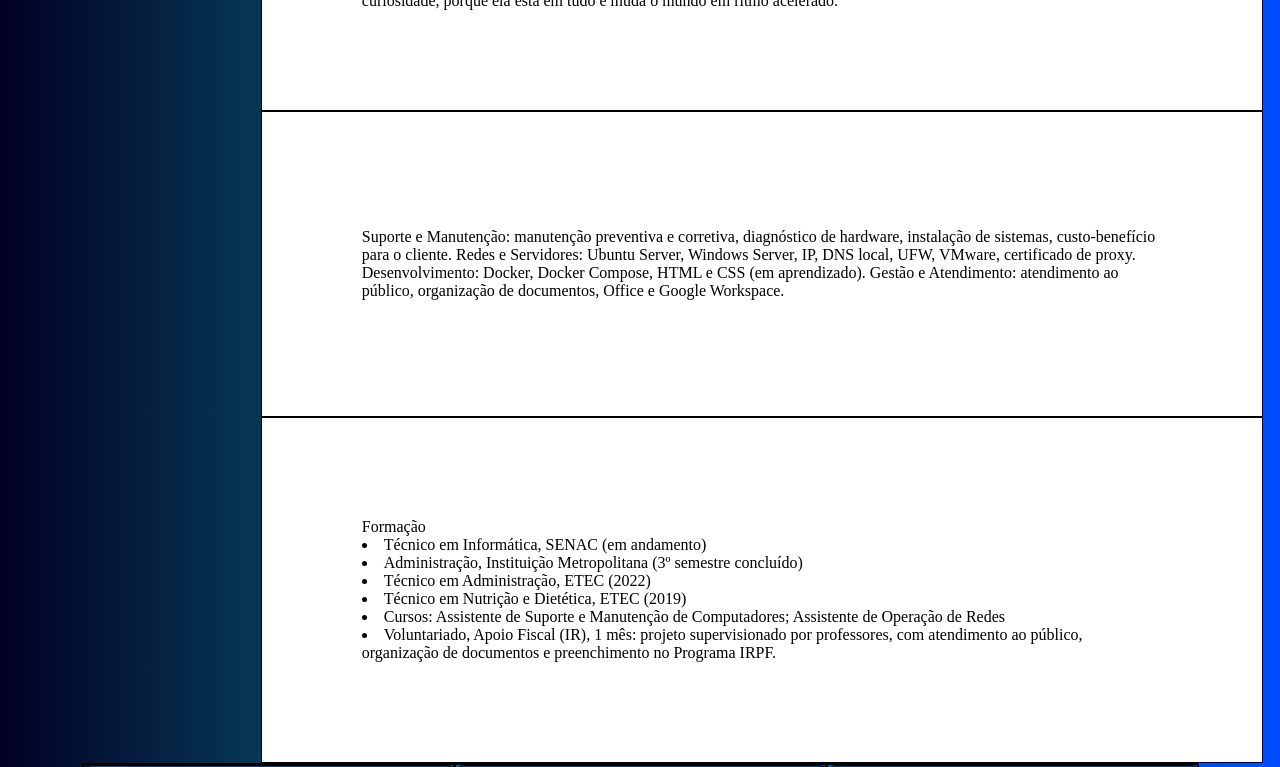
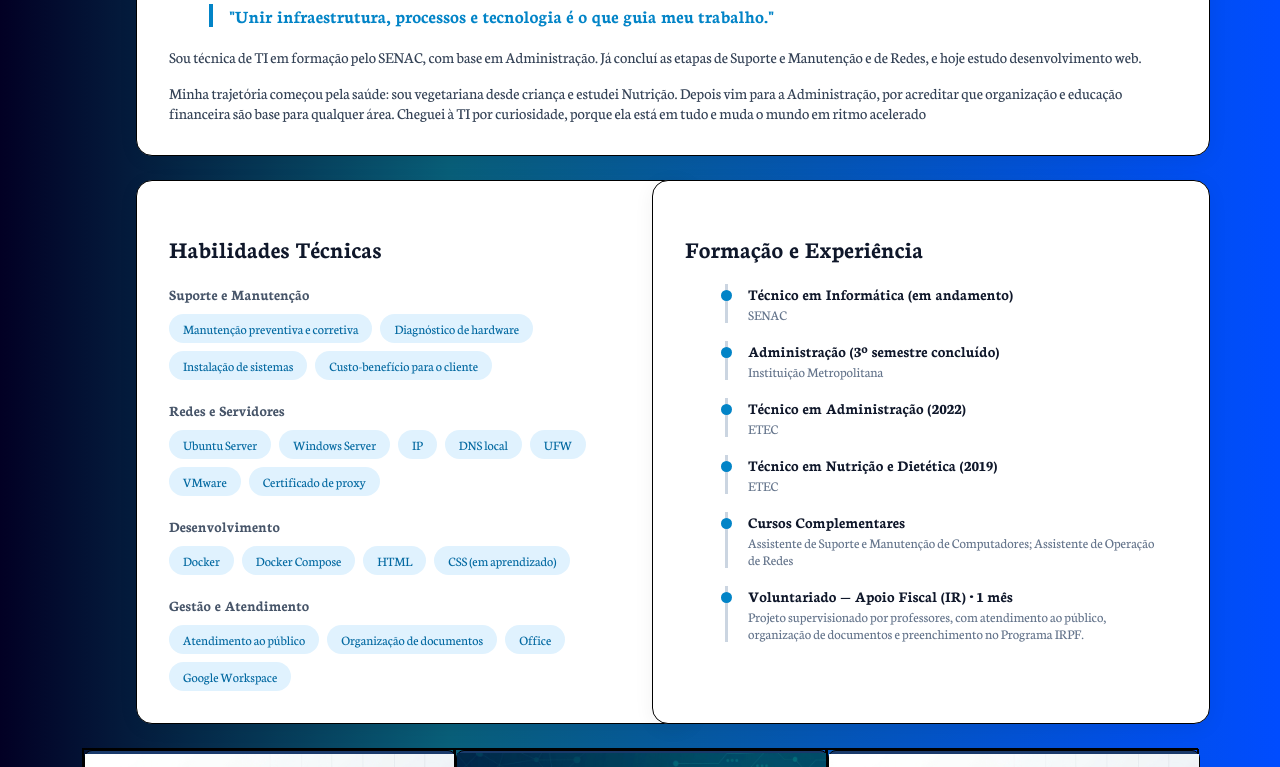
Before and after one commit to lilyrebecca89-svg/portif-lio, a plain HTML site: page index.html in a window 1280 px wide. Shown: the part 603-1370 px from the top of the page. Drawn offline with Linux system fonts and the light colour scheme; a web font is replaced by a local one.

Commit message:
Refactor layout and styles for improved structure and responsiveness; enhance 'Sobre Mim' and 'Habilidades' sections with new design elements

```diff
--- a/css/style.css
+++ b/css/style.css
@@ -8,6 +8,7 @@
 body{
   background: #020024;
 background: linear-gradient(90deg, rgba(2, 0, 36, 1) 0%, rgba(9, 95, 121, 1) 35%, rgba(0, 76, 255, 1) 100%);
+padding: 10%;
 }
 
 nav{
@@ -22,7 +23,9 @@ nav li{
 
 .conteiner{
     display: flex;
-    justify-content: center;
+        justify-content: center;
+        flex-direction: column;
+        align-items: center;
 
 }
 
@@ -44,9 +47,7 @@ nav li{
     height: 100px;
 }
 
-.main{
-    height: 600px;
-}
+
 
 .footer {
   display: flex;
@@ -130,10 +131,14 @@ hero{
 }
 .cartao{
   background-color: #fff;
-  margin: 0 20%;
-  padding: 100px;
+  /* margin: 0 20%; */
+  /* padding: 100px; */
   border: #000 1px solid;
-  width: 800px;
+  width: 100%;
+
+  font-family: "Neuton", serif;
+
+
 }
 /*
 #sobre{
@@ -206,3 +211,148 @@ nav a:hover {
   opacity: 0.7;
   text-decoration: underline;
 }
+
+@media screen and (min-width: 1100px){
+.conteiner{
+  display: flex;
+  justify-content: center;
+  flex-direction: row;
+
+}
+}
+/* Container Principal */
+.portfolio-container {
+  max-width: 1050px;
+  margin: 0 auto;
+  display: flex;
+  flex-direction: column;
+  gap: 24px;
+}
+
+/* Estilo dos Cartões */
+.cartao {
+  background-color: #ffffff;
+  border-radius: 16px;
+  padding: 32px;
+  box-shadow: 0 4px 20px rgba(15, 23, 42, 0.06);
+}
+
+.cartao h2 {
+  font-size: 1.5rem;
+  font-weight: 700;
+  color: #0f172a;
+  margin-bottom: 20px;
+}
+
+/* Seção Sobre Mim */
+.sobre-mim .destaque {
+  font-size: 1.15rem;
+  font-weight: 600;
+  color: #0284c7;
+  border-left: 4px solid #0284c7;
+  padding-left: 16px;
+  margin-bottom: 20px;
+}
+
+.sobre-mim p {
+  color: #334155;
+  margin-bottom: 14px;
+}
+
+.sobre-mim p:last-child {
+  margin-bottom: 0;
+}
+
+/* Grid de 2 Colunas (Habilidades e Formação) */
+.grid-duplo {
+  display: grid;
+  grid-template-columns: 1fr 1fr;
+  gap: 24px;
+}
+
+/* Habilidades e Tags */
+.grupo-habilidade {
+  margin-bottom: 20px;
+}
+
+.grupo-habilidade:last-child {
+  margin-bottom: 0;
+}
+
+.grupo-habilidade h3 {
+  font-size: 0.95rem;
+  font-weight: 600;
+  color: #475569;
+  margin-bottom: 10px;
+}
+
+.tags {
+  display: flex;
+  flex-wrap: wrap;
+  gap: 8px;
+}
+
+.tag {
+  background-color: #e0f2fe;
+  color: #0369a1;
+  font-size: 0.85rem;
+  font-weight: 500;
+  padding: 6px 14px;
+  border-radius: 999px;
+  transition: background-color 0.2s;
+}
+
+.tag:hover {
+  background-color: #bae6fd;
+}
+
+/* Lista de Formação (Linha do Tempo) */
+.lista-formacao {
+  list-style: none;
+  display: flex;
+  flex-direction: column;
+  gap: 18px;
+}
+
+.lista-formacao li {
+  position: relative;
+  padding-left: 20px;
+  border-left: 3px solid #cbd5e1;
+}
+
+/* Bolinha azul na linha do tempo */
+.lista-formacao li::before {
+  content: '';
+  position: absolute;
+  left: -7px;
+  top: 6px;
+  width: 11px;
+  height: 11px;
+  border-radius: 50%;
+  background-color: #0284c7;
+}
+
+.lista-formacao strong {
+  display: block;
+  font-size: 0.98rem;
+  font-weight: 600;
+  color: #0f172a;
+}
+
+.lista-formacao span {
+  display: block;
+  font-size: 0.88rem;
+  color: #64748b;
+  margin-top: 2px;
+}
+
+/* Responsividade para Celulares */
+@media (max-width: 768px) {
+  .grid-duplo {
+    grid-template-columns: 1fr;
+  }
+
+  .cartao {
+    padding: 24px;
+  }
+}
--- a/index.html
+++ b/index.html
@@ -6,82 +6,136 @@
   <meta name="viewport" content="width=device-width, initial-scale=1.0">
   <title>Document</title>
   <link rel="stylesheet" href="css/style.css">
+  <link rel="preconnect" href="https://fonts.googleapis.com">
+  <link rel="preconnect" href="https://fonts.gstatic.com" crossorigin>
+  <link
+    href="https://fonts.googleapis.com/css2?family=Arimo:ital,wght@0,400..700;1,400..700&family=Neuton:ital,wght@0,200;0,300;0,400;0,700;0,800;1,400&family=Sancreek&display=swap"
+    rel="stylesheet">
 
 </head>
 
 <body>
   <header>
-   <div class="atalhos"> <nav>
+    <div class="atalhos">
+      <nav>
         <li><a href="#hero" class="active">Início</a></li>
         <li><a href="#sobre" class="active">Sobre Mim</a></li>
         <li><a href="#habilidades" class="active">Habilidades</a></li>
         <li><a href="#projetos" class="active">Projetos</a></li>
         <li><a href="#contatos" class="active">Contatos</a> </li>
-    </nav> </div>
+      </nav>
+    </div>
 
-
-
-    <!-- <main>
-      <hero>
-      <div><img src="imagens/image_fd10b3d6.jpg" alt=""></div>
-      <main>
-   -->
-        <main>
+    <main class="portfolio-container">
       <section class="hero" id="hero">
         <div>
           <img src="imagens/image_fd10b3d6.jpg" alt="Banner Estudante de tecnologia - Prática e aprendizado em TI">
         </div>
       </section>
-</main>
 
 
+ <!-- Seção Sobre Mim -->
+    <section id="sobre" class="cartao sobre-mim">
+      <h2>Sobre mim</h2>
 
-      </hero>
+      <blockquote class="destaque">
+        "Unir infraestrutura, processos e tecnologia é o que guia meu trabalho."
+      </blockquote>
 
-      </hero>
-
-
-
-      <section id="sobre" class="cartao">Sobre mim
+      <p>
         Sou técnica de TI em formação pelo SENAC, com base em Administração. Já concluí as etapas de Suporte e
-        Manutenção e de Redes, e hoje estudo desenvolvimento web. Unir infraestrutura, processos e tecnologia é o que
-        guia meu trabalho.
-        Minha trajetória começou pela saúde: sou vegetariana desde criança e estudei Nutrição. Depois vim para a
-        Administração, por acreditar que organização e educação financeira são base para qualquer área. Cheguei à TI por
-        curiosidade, porque ela está em tudo e muda o mundo em ritmo acelerado.
-
-      </section>
-      <section id="habilidades" class="cartao">
-        <link rel="preconnect" href="https://fonts.googleapis.com">
-<link rel="preconnect" href="https://fonts.gstatic.com" crossorigin>
-<link href="https://fonts.googleapis.com/css2?family=Arimo:ital,wght@0,400..700;1,400..700&family=Sancreek&display=swap" rel="stylesheet">
-        <p>Suporte e Manutenção: manutenção preventiva e corretiva, diagnóstico de hardware, instalação de sistemas,
-          custo-benefício para o cliente.
-          Redes e Servidores: Ubuntu Server, Windows Server, IP, DNS local, UFW, VMware, certificado de proxy.
-          Desenvolvimento: Docker, Docker Compose, HTML e CSS (em aprendizado).
-          Gestão e Atendimento: atendimento ao público, organização de documentos, Office e Google Workspace.
+        Manutenção e de Redes, e hoje estudo desenvolvimento web.
+      </p>
+      <p>
+      Minha trajetória começou pela saúde: sou vegetariana desde criança e estudei Nutrição. Depois vim para a Administração, por acreditar que organização e educação financeira são base para qualquer área. Cheguei à TI por curiosidade, porque ela está em tudo e muda o mundo em ritmo acelerado
       </p>
     </section>
 
+    <!-- Grid com Habilidades e Formação lado a lado -->
+    <div class="grid-duplo">
 
+      <!-- Seção Habilidades -->
+      <section id="habilidades" class="cartao">
+        <h2>Habilidades Técnicas</h2>
 
+        <div class="grupo-habilidade">
+          <h3>Suporte e Manutenção</h3>
+          <div class="tags">
+            <span class="tag">Manutenção preventiva e corretiva</span>
+            <span class="tag">Diagnóstico de hardware</span>
+            <span class="tag">Instalação de sistemas</span>
+            <span class="tag">Custo-benefício para o cliente</span>
+          </div>
+        </div>
 
-      </section>
-      <section id="formação" class="cartao">Formação
+        <div class="grupo-habilidade">
+          <h3>Redes e Servidores</h3>
+          <div class="tags">
+            <span class="tag">Ubuntu Server</span>
+            <span class="tag">Windows Server</span>
+            <span class="tag">IP</span>
+            <span class="tag">DNS local</span>
+            <span class="tag">UFW</span>
+            <span class="tag">VMware</span>
+            <span class="tag">Certificado de proxy</span>
+          </div>
+        </div>
 
-        <li>Técnico em Informática, SENAC (em andamento)</li>
-        <li>Administração, Instituição Metropolitana (3º semestre concluído)</li>
-        <li>Técnico em Administração, ETEC (2022)</li>
-        <li>Técnico em Nutrição e Dietética, ETEC (2019)</li>
-        <li>Cursos: Assistente de Suporte e Manutenção de Computadores; Assistente de Operação de Redes</li>
-        <li>Voluntariado, Apoio Fiscal (IR), 1 mês: projeto supervisionado por professores, com atendimento ao público,
-          organização de documentos e preenchimento no Programa IRPF.
+        <div class="grupo-habilidade">
+          <h3>Desenvolvimento</h3>
+          <div class="tags">
+            <span class="tag">Docker</span>
+            <span class="tag">Docker Compose</span>
+            <span class="tag">HTML</span>
+            <span class="tag">CSS (em aprendizado)</span>
+          </div>
+        </div>
 
+        <div class="grupo-habilidade">
+          <h3>Gestão e Atendimento</h3>
+          <div class="tags">
+            <span class="tag">Atendimento ao público</span>
+            <span class="tag">Organização de documentos</span>
+            <span class="tag">Office</span>
+            <span class="tag">Google Workspace</span>
+          </div>
+        </div>
       </section>
 
+      <!-- Seção Formação -->
+      <section id="formacao" class="cartao">
+        <h2>Formação e Experiência</h2>
 
+        <ul class="lista-formacao">
+          <li>
+            <strong>Técnico em Informática (em andamento)</strong>
+            <span>SENAC</span>
+          </li>
+          <li>
+            <strong>Administração (3º semestre concluído)</strong>
+            <span>Instituição Metropolitana</span>
+          </li>
+          <li>
+            <strong>Técnico em Administração (2022)</strong>
+            <span>ETEC</span>
+          </li>
+          <li>
+            <strong>Técnico em Nutrição e Dietética (2019)</strong>
+            <span>ETEC</span>
+          </li>
+          <li>
+            <strong>Cursos Complementares</strong>
+            <span>Assistente de Suporte e Manutenção de Computadores; Assistente de Operação de Redes</span>
+          </li>
+          <li>
+            <strong>Voluntariado — Apoio Fiscal (IR) • 1 mês</strong>
+            <span>Projeto supervisionado por professores, com atendimento ao público, organização de documentos e preenchimento no Programa IRPF.</span>
+          </li>
+        </ul>
+      </section>
 
-    </main>
+    </div>
+
 
 
     <div class="conteiner" id="projetos">
@@ -154,7 +208,7 @@
 
 
 
-
+ </main>
 
 
 
```
Lines whose indentation alone changed are shown as unchanged.
